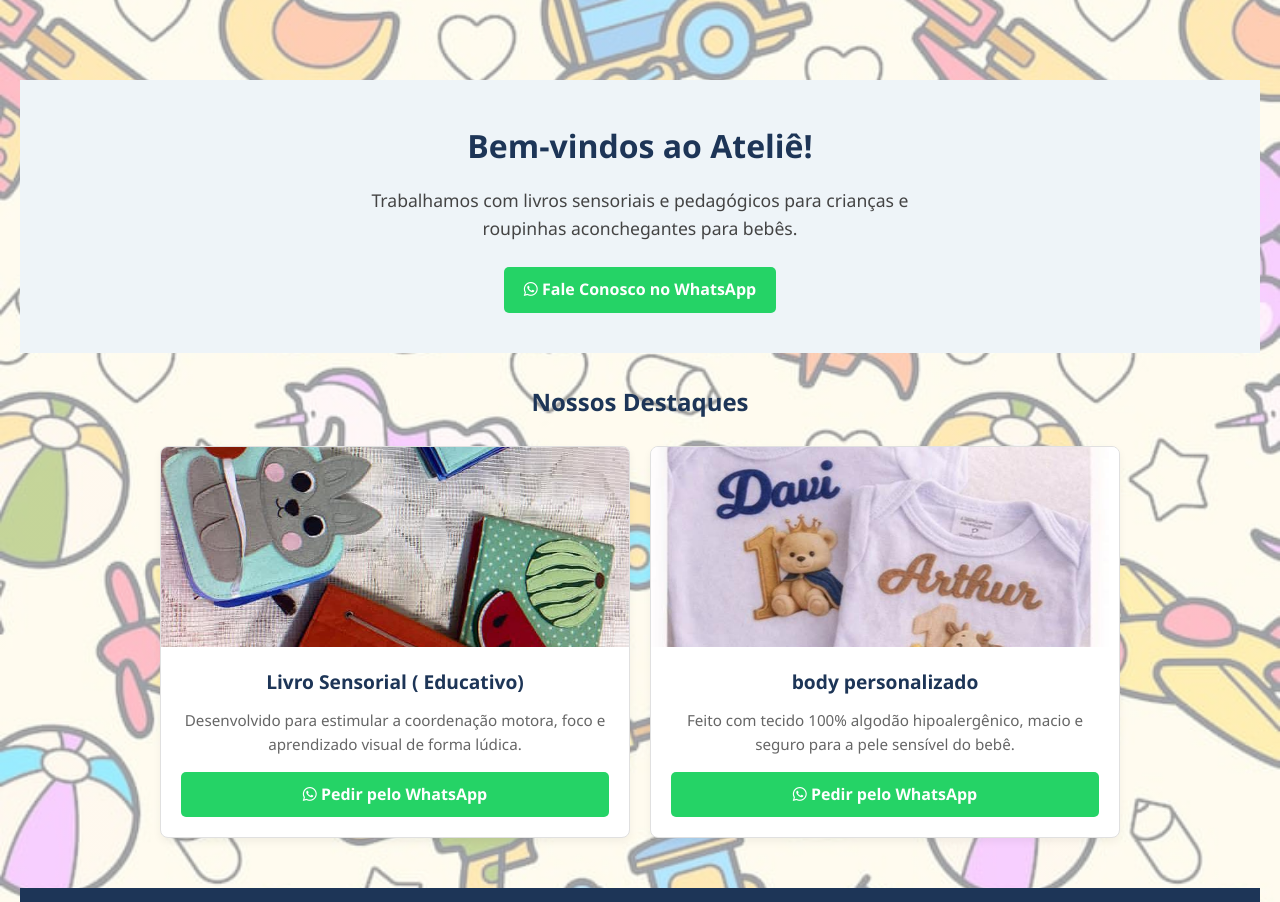
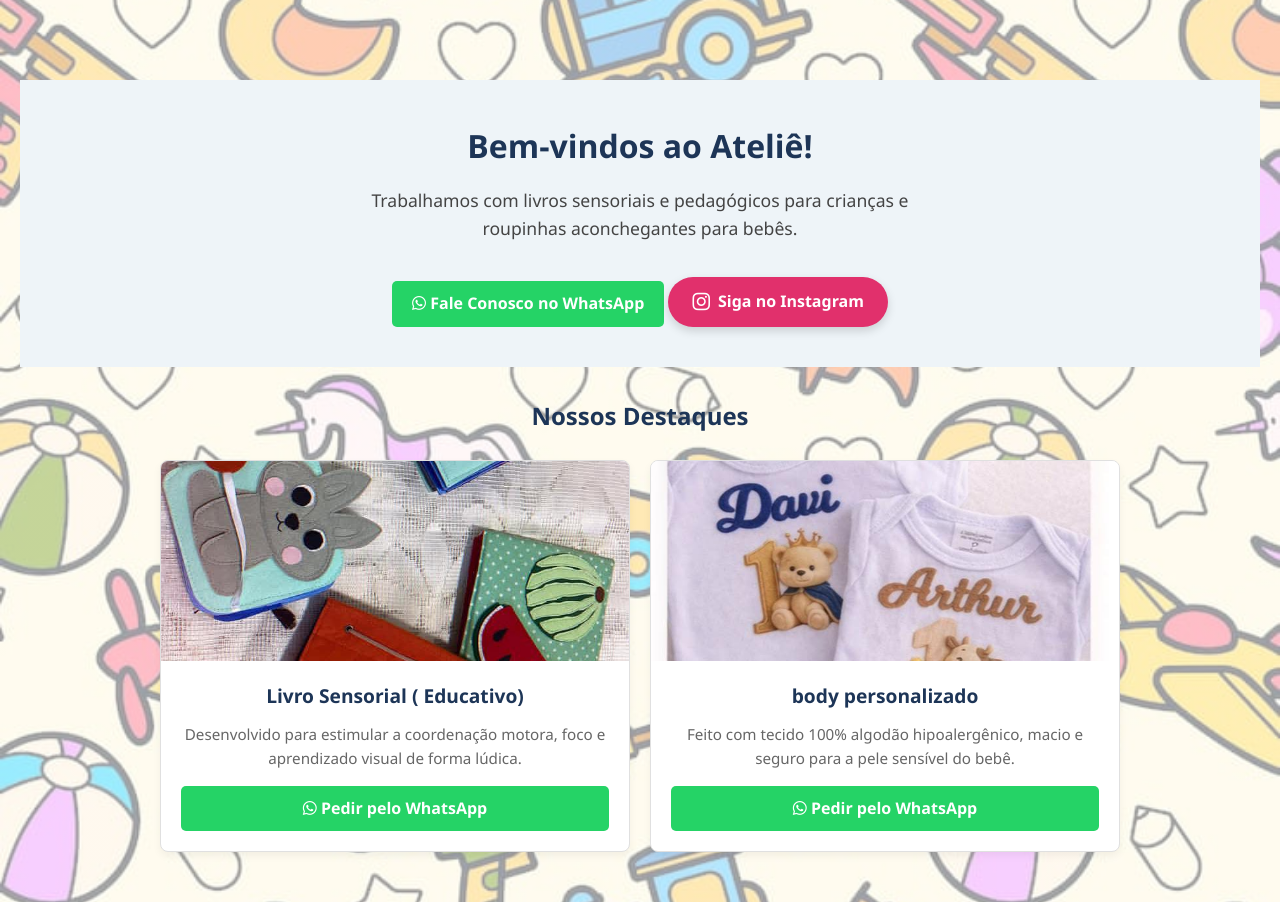
Before and after one commit to renancamargo3062-alt/atelie-infantil, a plain HTML site: page index.html in a window 1280 px wide. Shown: the top 902 px of the page. Drawn offline with Linux system fonts and the light colour scheme.

Commit message:
Update index.html

```diff
--- a/index.html
+++ b/index.html
@@ -20,6 +20,9 @@
             <a href="https://wa.me/5514996971245?text=Olá!%20Vim%20pelo%20site." class="btn-whatsapp" target="_blank">
                 <i class="fab fa-whatsapp"></i> Fale Conosco no WhatsApp
             </a>
+           <a href="https://www.instagram.com/ateliereehart?stkn=emNyODd5Nm9tdDY3" target="_blank" style="display: inline-flex; align-items: center; justify-content: center; gap: 8px; background: linear-pressed, linear-gradient(45deg, #f09433, #e6683c, #dc2743, #cc2366, #bc1888); background-color: #e1306c; color: white; padding: 12px 24px; border-radius: 30px; text-decoration: none; font-weight: bold; margin-top: 10px; box-shadow: 0 4px 10px rgba(0,0,0,0.15);">
+  <i class="fab fa-instagram" style="font-size: 20px;"></i> Siga no Instagram
+</a>
         </div>
     </section>
 
```
